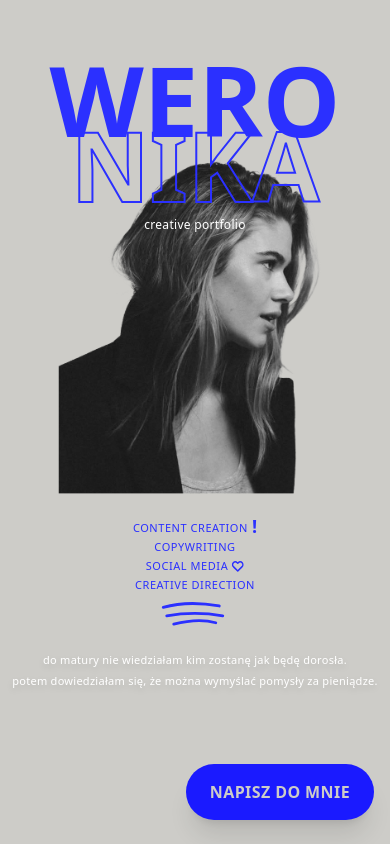
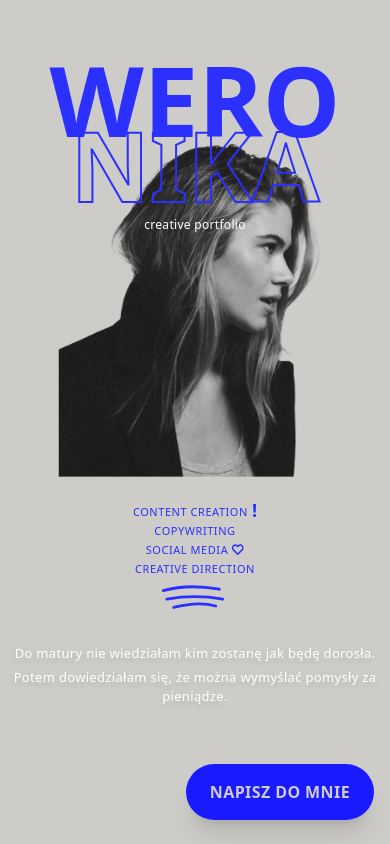
Before and after one commit to olafreiski/weronika-portfolio, a Next.js app: page / in a window 390 px wide. Shown: the top 844 px of the page. Built offline with nearby package versions, Linux system fonts and the light colour scheme.

Commit message:
chore: make white text larger and capitalize first letters

```diff
--- a/src/components/Hero.tsx
+++ b/src/components/Hero.tsx
@@ -51,12 +51,12 @@ export default function Hero() {
           </div>
 
           {/* Matura text placed below blue texts */}
-          <div className="text-center z-30 flex flex-col gap-1 text-white pointer-events-none drop-shadow-md">
-            <p className="text-[11px] sm:text-[16px] md:text-[22px] font-medium tracking-wide">
-              do matury nie wiedziałam kim zostanę jak będę dorosła.
+          <div className="text-center z-30 flex flex-col gap-1 sm:gap-2 text-white pointer-events-none drop-shadow-md mt-2">
+            <p className="text-[13px] sm:text-[18px] md:text-[26px] font-medium tracking-wide">
+              Do matury nie wiedziałam kim zostanę jak będę dorosła.
             </p>
-            <p className="text-[11px] sm:text-[16px] md:text-[22px] font-medium tracking-wide">
-              potem dowiedziałam się, że można wymyślać pomysły za pieniądze.
+            <p className="text-[13px] sm:text-[18px] md:text-[26px] font-medium tracking-wide">
+              Potem dowiedziałam się, że można wymyślać pomysły za pieniądze.
             </p>
           </div>
         </div>
```
